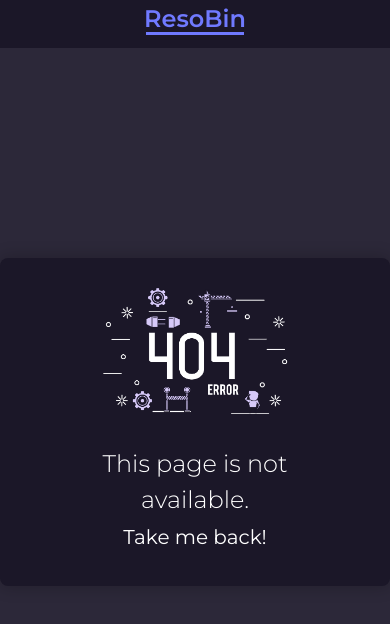
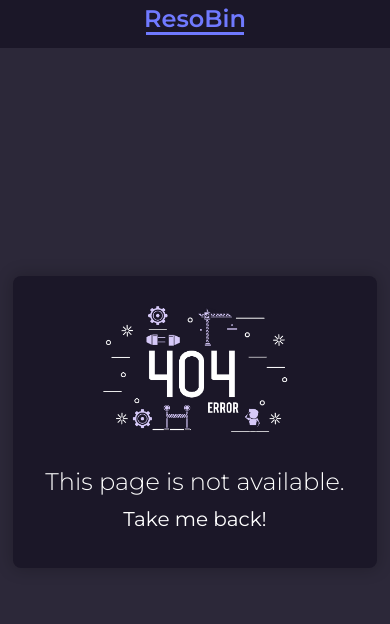
Before and after one commit to DevCom-IITB/ResoBin, a React (Create React App) app: page /404 in a window 390 px wide. Shown: the top 624 px of the page. Built offline with nearby package versions, Linux system fonts and the light colour scheme.

Commit message:
🐛 FIX: Make 404 page responsive

```diff
--- a/src/pages/NotFound.jsx
+++ b/src/pages/NotFound.jsx
@@ -3,7 +3,7 @@ import { useHistory } from 'react-router-dom'
 import styled from 'styled-components'
 
 import NotFoundImg from 'assets/images/NotFound.png'
-import { fontSize } from 'styles/responsive'
+import { device, fontSize } from 'styles/responsive'
 
 const Container = styled.div`
   position: absolute;
@@ -19,13 +19,15 @@ const Box = styled.div`
   flex-direction: column;
   justify-content: center;
   align-items: center;
-  padding: 1rem 2rem;
+  padding: 1rem;
+  margin: 0.75rem;
   border-radius: 8px;
   background-color: ${({ theme }) => theme.darksecondary};
   box-shadow: 0 0 1rem 2px rgba(0, 0, 0, 0.2);
-  /* @media {
-    padding: 0.75rem;
-  } */
+
+  @media ${device.min.md} {
+    padding: 1rem 2rem;
+  }
 `
 
 const Subtitle = styled.p`
--- a/src/routes.jsx
+++ b/src/routes.jsx
@@ -36,7 +36,7 @@ export const DashboardRoutes = () => {
 export const AppRoutes = () => {
   return (
     <Switch>
-      <Route path="/login" component={Login} />
+      <Route exact path="/login" component={Login} />
       <Route path="/404" component={NotFound} />
       <PrivateRoute path="/" component={Dashboard} />
 
```
